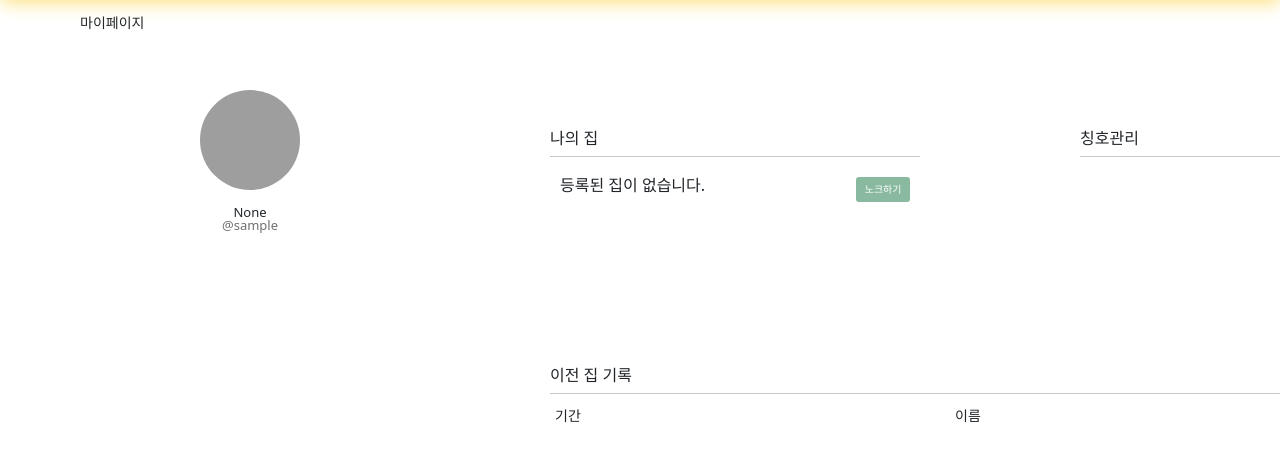
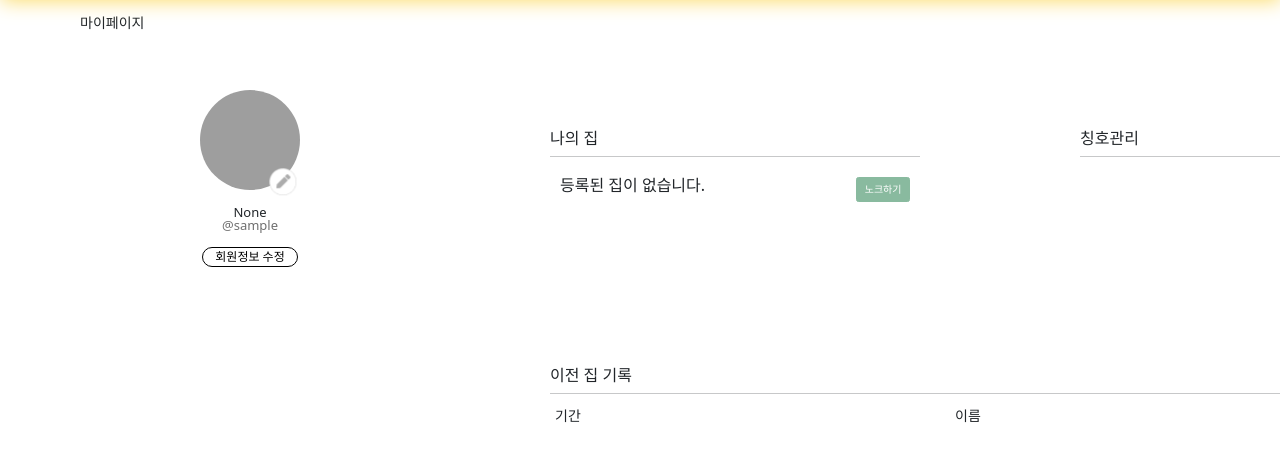
Before and after one commit to piro16knockknock/knockknock, a Django app: page /mypage/ in a window 1280 px wide; the page is wider, and only the part inside the window is pictured. Shown: the part 54-516 px from the top of that part. Run offline with Django 4.2, Linux system fonts and the light colour scheme; the visitor is signed in with stand-in values (Sample User, id 1); data that the repository does not hold is empty; some libraries are stand-ins or nearby versions; some web fonts are replaced; grey boxes are pictures that could not be loaded.

Commit message:
[FIX] 프로필 사진 수정 및 회원정보 수정 버튼 연결 & 회원 탈퇴 버튼(주석처리 되어있음)

```diff
--- a/static/css/login/mypage.css
+++ b/static/css/login/mypage.css
@@ -30,7 +30,7 @@
 
 .edit-icon{
     position: absolute;
-    transform: translate(70%, -80%);
+    transform: translate(120%, 270%);
 
 }
 .mypage-profile-box, .modal-roommmate-box{
--- a/templates/login/mypage.html
+++ b/templates/login/mypage.html
@@ -29,12 +29,18 @@
 
                 <div class="mypage-profile-box">
                     <img class="mypage-profile-img" src={% if request.user.profile_img %}"{{ request.user.profile_img.url}}"{% else %}"https://images.unsplash.com/photo-1561948955-570b270e7c36?ixlib=rb-1.2.1&ixid=MnwxMjA3fDB8MHxwaG90by1wYWdlfHx8fGVufDB8fHx8&auto=format&fit=crop&w=301&q=80"{% endif %}>
+                </div>
+                <a href="{% url 'login:profile_update' %}" class="edit-icon"><img src="{% static 'img/edit_icon.png' %}" ></a>
 
-                </div>
                 <div class="mypage-profile-username" style="align-items: center;">
                     {{request.user.nick_name}}
                     <p style="margin: auto; padding: 0;">@{{ request.user.username}}</p>
                 </div>
+                <a href="{% url 'login:user_update' %}" class="edit_info"><button>회원정보 수정</button></a>
+                <!-- 이거 코멘트 지우고 회원탈퇴 연결해주세요 -->
+                {% comment %}
+                <a href="{% url 'login:profile_delete' %}" class="edit_info"><button>회원탈퇴</button></a>
+                {% endcomment%}
             </div>
 
         </div>
```
